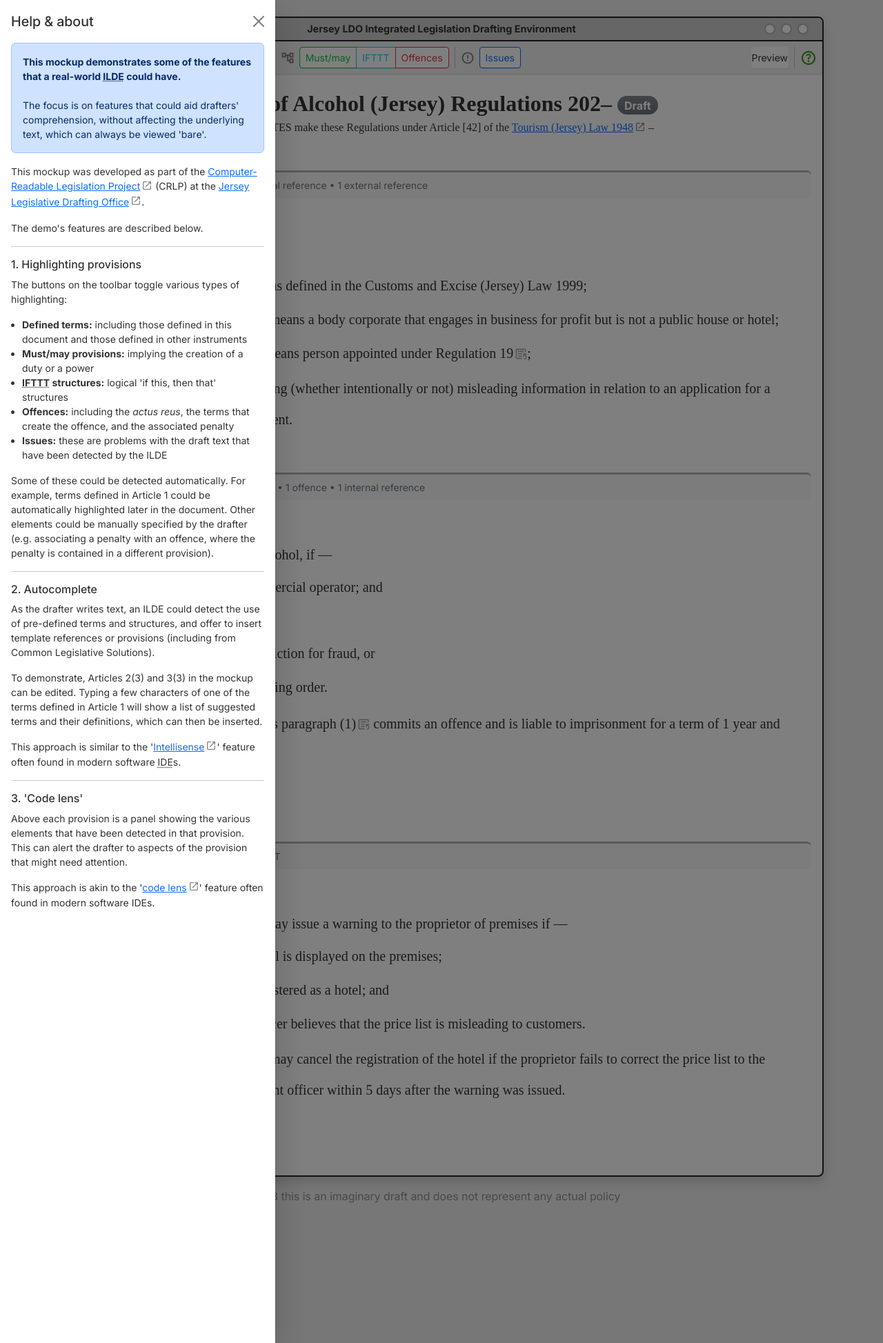
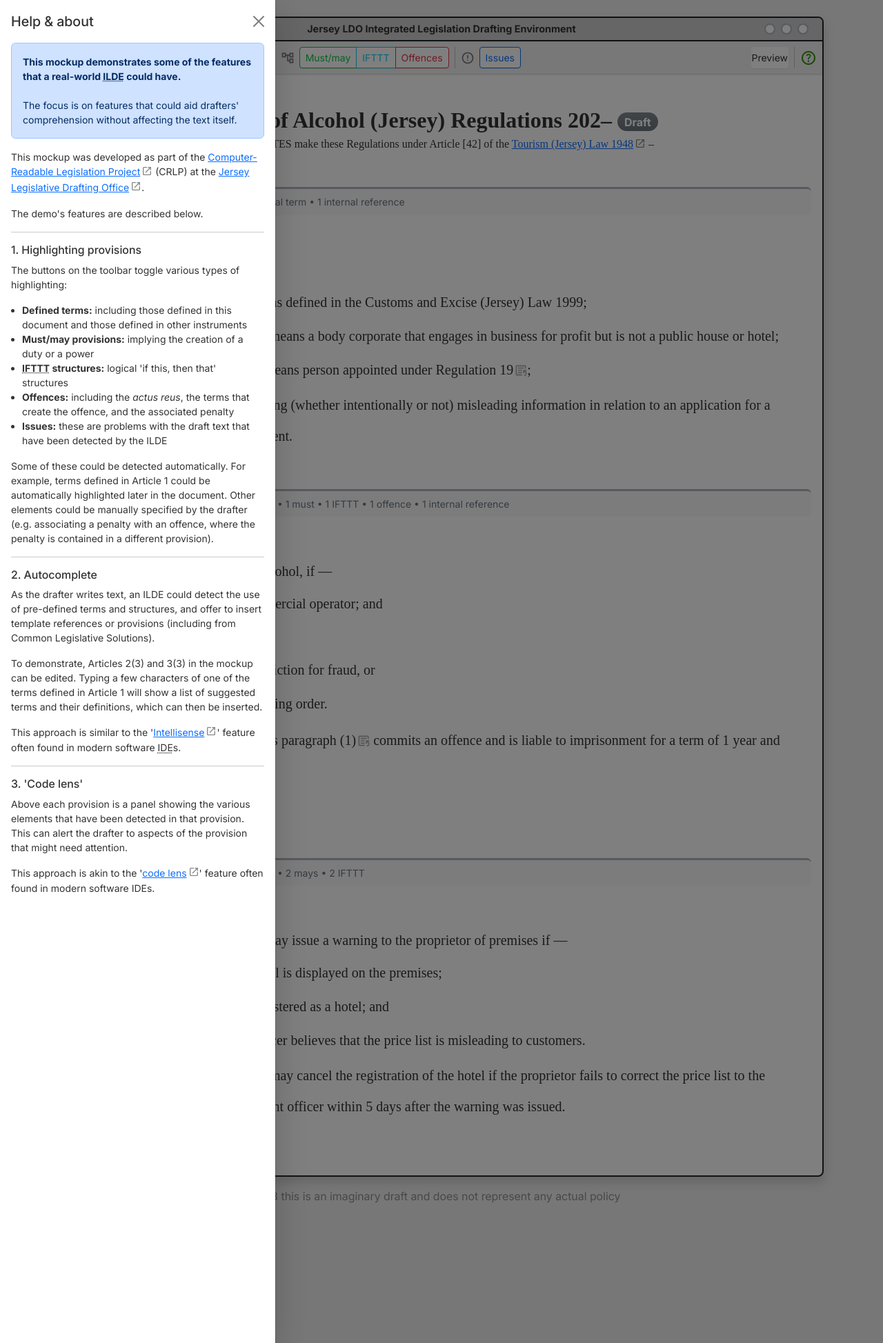
Before and after one commit to crlp-jerseyldo/crlp-jerseyldo.github.io, a Jekyll site: the page ilde-mockup/index.html, which Jekyll copies as it is, in a window 1280 px wide. Shown: the whole page at 69% size. Built offline with Jekyll 4.4.1, drawn with Linux system fonts in a browser that asks for light colours.

Commit message:
Text updates/tweaks

```diff
--- a/ilde-mockup/index.html
+++ b/ilde-mockup/index.html
@@ -64,7 +64,7 @@
                             </div>
                             <div class="offcanvas-body small">
                                 <p class="alert alert-primary"><strong>This mockup demonstrates some of the features that a real-world <abbr title="Integrated Legislation Drafting Environment">ILDE</abbr> could have.</strong><br/><br/>
-                                The focus is on features that could aid drafters' comprehension, without affecting the underlying text, which can always be viewed 'bare'.</p>
+                                The focus is on features that could aid drafters' comprehension without affecting the text itself.</p>
                                 <p>This mockup was developed as part of the <a href="https://crlp-jerseyldo.github.io" target="_blank">Computer-Readable Legislation Project</a> (CRLP) at the <a href="https://www.gov.je/Government/NonexecLegal/StatesGreffe/Pages/LegislativeDraftingOffice.aspx" target="_blank">Jersey Legislative Drafting Office</a>.</p>
                                 <p>The demo's features are described below.</p>
                                 <hr />
@@ -90,20 +90,20 @@
                             </div>
                         </div>
                     </div>
-                    <div class="ui-body card-body overflow-auto py-4">
+                    <div class="ui-body card-body overflow-auto py-5">
                         <div class="overflow-hidden">
                             <h1 class="text-center my-0 mb-1"><span class="serif fw-bold">Sale of Alcohol (Jersey) Regulations 202&ndash;</span> <span class="badge bg-secondary fs-6 align-middle rounded-pill">Draft</span></h1>
-                            <p class="text-center serif mb-5">THE STATES make these Regulations under Article [42] of the <a href="https://www.jerseylaw.je/laws/current/Pages/05.850.aspx" target="_blank">Tourism (Jersey) Law 1948</a> &ndash;</p>
+                            <p class="text-center serif mb-5">THE STATES make these Regulations under Article <mark class="issue reference">[42]<span class="badge">missing reference</span></mark> of the <a href="https://www.jerseylaw.je/laws/current/Pages/05.850.aspx" target="_blank">Tourism (Jersey) Law 1948</a> &ndash;</p>
                             <div class="card codelens mt-3 px-3 py-2 bg-light small">
-                                <p class="m-0 text-secondary"><strong>Found:</strong> <span class="issue">1 issue</span> &bull; 4 definitions &bull; 1 internal reference &bull; 1 external reference</p>
+                                <p class="m-0 text-secondary"><strong>Found:</strong> <span class="issue">1 issue</span> &bull; 4 definitions &bull; 1 external term &bull; 1 internal reference</p>
                             </div>
 
                             <ul id="art-1" class="provision definitions list-unstyled mt-2 mb-5 px-3 serif fs-5">
                                 <li id="art-1-wrapper"><strong>1&nbsp;&nbsp;&nbsp;&nbsp;&nbsp;Interpretation</strong>
                                     <ul class="nobullet">
-                                        <li id="art-1-1">(1) In this Law &mdash;
+                                        <li id="art-1-1">(1) In these Regulations &mdash;
                                             <ul class="nobullet" data-ref="Art. 1(1)">
-                                                <li id="definition-alcohol">&#8220;alcohol&#8221; means liquor as defined in the <a href="javascript:;" role="button" data-bs-toggle="popover" title="Externally defined term: “liquor”" data-bs-content="<p class='m-0 p-0'><strong class='small'><a href='https://www.jerseylaw.je/laws/current/Pages/24.660.aspx' target='_blank'>Customs and Excise (Jersey) Law 1999</a>, Art. 1(1)</strong><br/><span class='serif'>“liquor” means any liquid containing potable alcohol</span></p>" data-bs-custom-class="definition-popover-ext" class="definition ext">Customs and Excise (Jersey) Law 1999</a>;</li>
+                                                <li id="definition-alcohol">&#8220;alcohol&#8221; means <a href="javascript:;" role="button" data-bs-toggle="popover" title="Externally defined term: “liquor”" data-bs-content="<p class='m-0 p-0'><strong class='small'><a href='https://www.jerseylaw.je/laws/current/Pages/24.660.aspx' target='_blank'>Customs and Excise (Jersey) Law 1999</a>, Art. 1(1)</strong><br/><span class='serif'>“liquor” means any liquid containing potable alcohol</span></p>" data-bs-custom-class="definition-popover-ext" class="definition ext">liquor</a> as defined in the Customs and Excise (Jersey) Law 1999;</li>
                                                 <li id="definition-commercial-operator">&#8220;commercial operator&#8221; means a body corporate that engages in business for profit but is not a public house or hotel;</li>
                                                 <li id="definition-enforcement-officer">&#8220;enforcement officer&#8221; means person appointed under <mark class="issue reference"><a href="javascript:;" class="intref">Regulation 19</a><span class="badge">missing reference</span></mark>;</li>
                                                 <li id="definition-fraud">&#8220;fraud&#8221; includes providing (whether intentionally or not) misleading information in relation to an application for a license under an enactment.</li>
@@ -114,7 +114,7 @@
                             </ul>
 
                             <div class="card codelens mt-3 px-3 py-2 bg-light small">
-                                <p class="m-0 text-secondary"><strong>Found:</strong> 5 defined terms &bull; 1 must &bull; 1 IFTTT &bull; 1 offence &bull; 1 internal reference</p>
+                                <p class="m-0 text-secondary"><strong>Found:</strong> 5 internal terms &bull; 5 external terms &bull; 1 must &bull; 1 IFTTT &bull; 1 offence &bull; 1 internal reference</p>
                             </div>
 
                             <ul id="art-2" class="provision body list-unstyled mt-2 mb-5 px-3 serif fs-5">
@@ -138,7 +138,7 @@
                             </ul>
 
                             <div class="card codelens mt-3 px-3 py-2 bg-light small">
-                                <p class="m-0 text-secondary"><strong>Found:</strong> 5 defined terms &bull; 2 mays &bull; 2 IFTTT</p>
+                                <p class="m-0 text-secondary"><strong>Found:</strong> 5 internal terms &bull; 3 external terms &bull; 2 mays &bull; 2 IFTTT</p>
                             </div>
 
                             <ul id="art-3" class="provision body list-unstyled mt-2 mb-5 px-3 serif fs-5">
```
